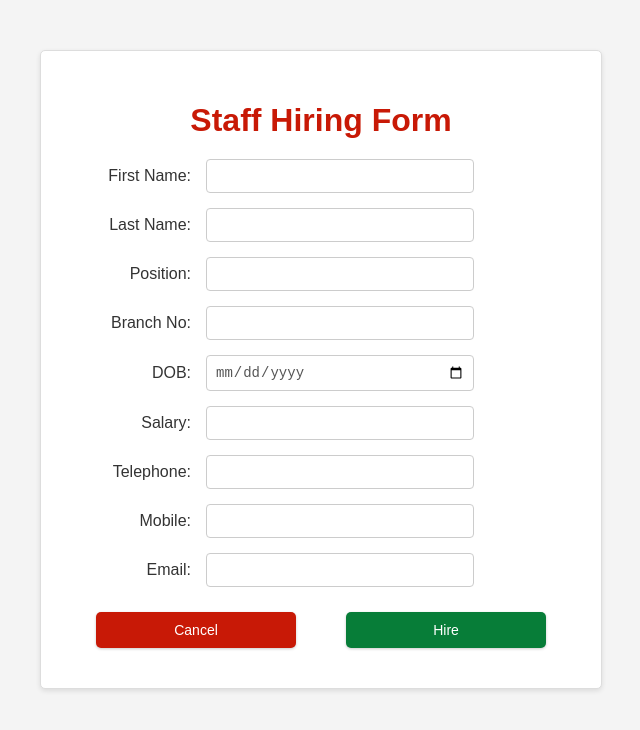
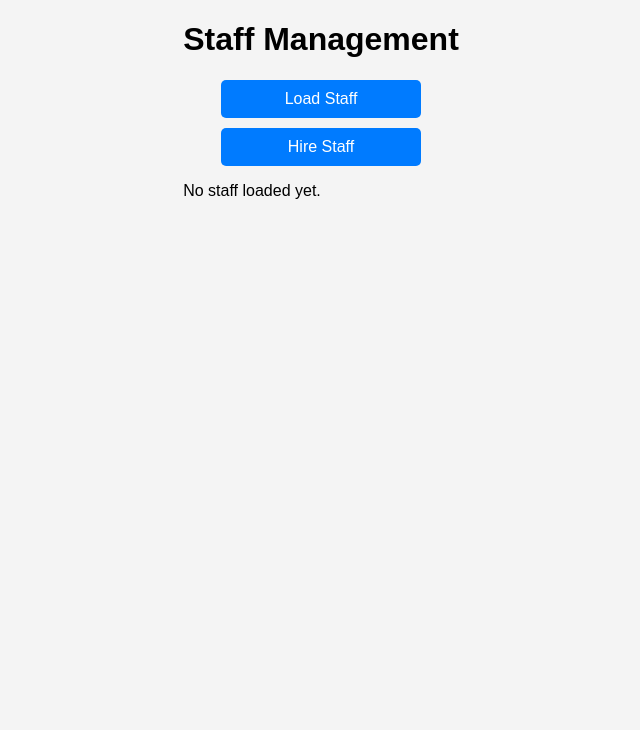
Before and after one commit to Shumaila107/DH-GroupProject, a React (Create React App) app in the folder frontend/: page /staff in a window 1280 px wide. Shown: the top 730 px of the page, without its empty margins (319-959 px from the left). Built offline with nearby package versions, Linux system fonts and the light colour scheme.

Commit message:
Added staff tab to load all the staff from DB

```diff
--- a/frontend/src/MainMenu.js
+++ b/frontend/src/MainMenu.js
@@ -9,7 +9,7 @@ const MainMenu = () => {
   return (
     <div className="main-menu-container">
       <h1>Main Menu</h1>
-      <button onClick={() => navigate('/hiring')}>Staff Main Menu</button>
+      <button onClick={() => navigate('/staff')}>Staff Main Menu</button>
       <button onClick={() => navigate('/branch')}>Branch Main Menu</button>
       <button onClick={() => navigate('/client')}>Client Main Menu</button>
     </div>
--- a/frontend/src/index.js
+++ b/frontend/src/index.js
@@ -5,6 +5,7 @@ import './index.css';
 import MainMenu from './MainMenu';
 import StaffHiringForm from './StaffHiringForm';
 import reportWebVitals from './reportWebVitals';
+import Staff from './staff';
 
 const root = ReactDOM.createRoot(document.getElementById('root'));
 
@@ -13,7 +14,8 @@ const App = () => {
         <Router>
             <Routes>
                 <Route path="/" element={<MainMenu />} />
-                <Route path="/staff" element={<StaffHiringForm />} />
+                <Route path="/staff" element={<Staff />} />
+                <Route path="/staff-hire" element={<StaffHiringForm />} />
                 {/* Add routes for Branch and Client forms here */}
                 {/* <Route path="/branch" element={<BranchForm />} />
                 <Route path="/client" element={<ClientForm />} /> */}
--- /dev/null
+++ b/frontend/src/staff.js
@@ -0,0 +1,43 @@
+import React, { useState } from 'react';
+import axios from 'axios';
+import { useNavigate } from 'react-router-dom';
+
+const Staff = () => {
+  const [staffList, setStaffList] = useState([]);
+  const navigate = useNavigate();
+
+  // Function to fetch staff data from Spring Boot API
+  const loadStaff = async () => {
+    try {
+      const response = await axios.get('http://localhost:8080/staff');
+      setStaffList(response.data);
+    } catch (error) {
+      console.error('Error fetching staff data:', error);
+      alert('Failed to fetch staff.');
+    }
+  };
+
+  return (
+    <div>
+      <h1>Staff Management</h1>
+      <button onClick={loadStaff}>Load Staff</button>
+      <button onClick={() => navigate('/staff-hire')}>Hire Staff</button>
+
+      <div>
+        {staffList.length > 0 ? (
+          <ul>
+            {staffList.map((staff) => (
+              <li key={staff.staffno}>
+                {staff.staffno} - {staff.fname} {staff.lname} ({staff.position})
+              </li>
+            ))}
+          </ul>
+        ) : (
+          <p>No staff loaded yet.</p>
+        )}
+      </div>
+    </div>
+  );
+};
+
+export default Staff;
```
